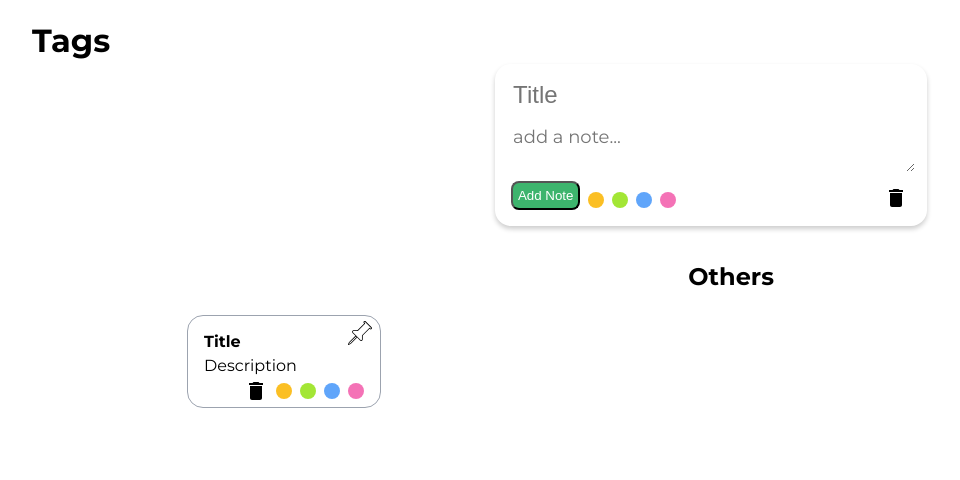
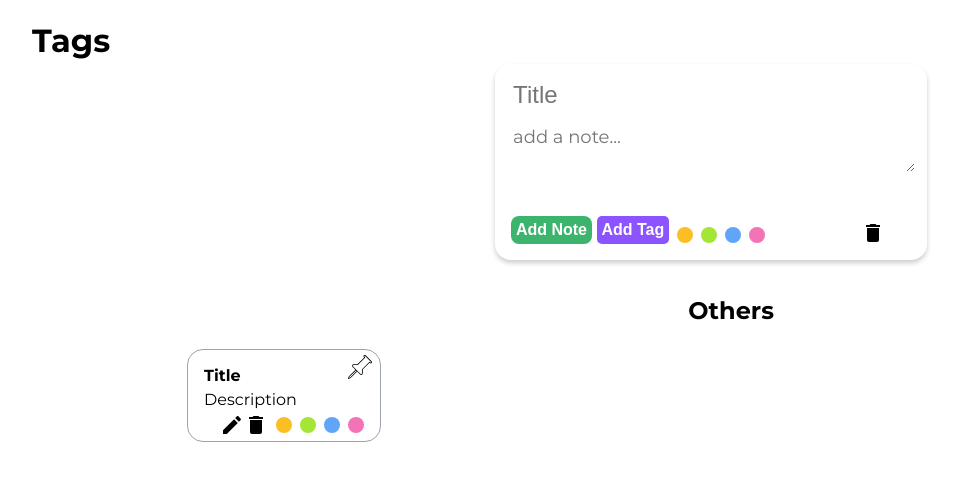
Before and after one commit to amansethi00/gkeep_react, a React (Create React App) app: page / in a window 1280 px wide. Both pictures are taken after a click on the element "add note". Shown: the top 480 px of the page, without its empty margins (0-960 px from the left). Built offline with nearby package versions, Linux system fonts and the light colour scheme.

Commit message:
feat:add tag in input component

```diff
--- a/package.json
+++ b/package.json
@@ -12,6 +12,7 @@
     "node-sass": "^5.0.0",
     "react": "^17.0.1",
     "react-dom": "^17.0.1",
+    "react-modal": "^3.12.1",
     "react-scripts": "4.0.2",
     "uuid": "^8.3.2",
     "web-vitals": "^1.0.1"
--- a/src/App.js
+++ b/src/App.js
@@ -14,16 +14,21 @@ const todo = [
     pin: false,
     label: "",
     bgColor: "",
+    edit: false,
   },
 ];
 function App() {
   const [input, showInput] = useState(false);
-  const [userinput, setUserinput] = useState("");
+  const [userinput, setUserinput] = useState({edit: false, tag: []});
   const [todos, setTodos] = useState(todo);
   const [pinnedTodos, setPinnedTodos] = useState([]);
-
-  console.log(todos);
-  console.log(pinnedTodos);
+  const [tag, setTag] = useState({
+    state: false,
+    tags: ["todo", "add to class notes"],
+  });
+  // console.log(todos);
+  // console.log(pinnedTodos);
+  // console.log(tag);
   return (
     <div className="App">
       <div className="gkeep">
@@ -44,6 +49,8 @@ function App() {
               setTodos={setTodos}
               setPinnedTodos={setPinnedTodos}
               todos={todos}
+              setTag={setTag}
+              tag={tag}
             />
           )}
           <ul>
--- a/src/App.scss
+++ b/src/App.scss
@@ -33,6 +33,7 @@ body {
 }
 
 .input-div {
+  position: relative;
   margin: auto;
   width: 25rem;
   border: 1px solid black;
--- a/src/components/Footer.js
+++ b/src/components/Footer.js
@@ -1,9 +1,12 @@
 // import {FontAwesomeIcon} from "@fortawesome/react-fontawesome";
 // import {faCoffee} from "@fortawesome/free-solid-svg-icons";
 import {ReactComponent as Delete} from "../svg/delete-24px.svg";
+import {ReactComponent as Edit} from "../svg/mode-24px.svg";
+import {ReactComponent as Add} from "../svg/add-24px.svg";
 // import {ReactComponent as Add} from "../svg/add-24px.svg";
 import "./index.css";
-export function Footer({id, setTodos}) {
+
+export function Footer({id, setTodos, edit}) {
   const clickHandler = (id) => {
     setTodos((todo) => todo.filter((e) => e.id !== id));
   };
@@ -14,10 +17,26 @@ export function Footer({id, setTodos}) {
       )
     );
   };
+  const editHandler = (id) => {
+    setTodos((todo) =>
+      todo.map((e) => (e.id === id ? {...e, edit: !e.edit} : e))
+    );
+  };
+
   return (
     <div className="footer">
       {/* <spanclassName="delete"> */}
       {/* <FontAwesomeIcon icon={faCoffee} /> */}
+
+      {edit === false ? (
+        <Edit className="delete-svg" onClick={() => editHandler(id)} />
+      ) : (
+        // <Add onClick={() => editHandler(id)} />
+        <button className="button-edit" onClick={() => editHandler(id)}>
+          <Add></Add>
+        </button>
+      )}
+
       <Delete onClick={() => clickHandler(id)} className="delete-svg" />
       {/* </spanclassName=> */}
       <span
@@ -36,7 +55,6 @@ export function Footer({id, setTodos}) {
         onClick={() => changeColor(id, "#f472b6")}
         className="color color-4"
       ></span>
-
       {/* <Add className="addLabel-icon">+</Add>
        */}
     </div>
--- a/src/components/Input.js
+++ b/src/components/Input.js
@@ -8,9 +8,15 @@ export function Input({
   setTodos,
   setPinnedTodos,
   todos,
+  setTag,
+  tag,
 }) {
   const inputTitleHandler = (event) => {
-    setUserinput({...userinput, title: event.target.value, id: uuidv4()});
+    setUserinput({
+      ...userinput,
+      title: event.target.value,
+      id: uuidv4(),
+    });
   };
   const inputDescriptionHandler = (event) => {
     setUserinput({
@@ -21,19 +27,36 @@ export function Input({
     });
   };
   const addButtonHandler = () => {
-    if (userinput !== "") {
+    if (userinput.description && userinput.title) {
       setTodos([...todos, userinput]);
-      setUserinput("");
+      setUserinput({edit: false, tag: []});
       showInput(!input);
+    } else {
+      alert("Please enter title and/or description");
     }
   };
   const closeButtonHandler = () => {
     showInput(!input);
-    setUserinput("");
+    setUserinput({edit: false, tag: []});
   };
   const changeColor = (color) => {
     setUserinput({...userinput, color: color});
   };
+  const addTagButton = () => {
+    setTag({...tag, state: !tag.state});
+  };
+  const addToTag = (event) => {
+    if (event.key === "Enter" && event.target.value !== "") {
+      setTag({...tag, tags: [...tag.tags, event.target.value]});
+    }
+  };
+  const addToTodo = (selectTag) => {
+    if (userinput.tag.filter((s) => s === selectTag).length === 0) {
+      setUserinput({...userinput, tag: [...userinput.tag, selectTag]});
+    }
+  };
+  console.log(userinput);
+  //   console.log(tag);
   return (
     <div>
       <div className="input-div" style={{backgroundColor: userinput.color}}>
@@ -49,10 +72,38 @@ export function Input({
             onChange={inputDescriptionHandler}
           ></textarea>
         </div>
+        <div className="tag-view">
+          {userinput.tag.map((x) => {
+            return <span className="tag-selected">#{x}</span>;
+          })}
+        </div>
+        <div className="footer-input">
+          {" "}
           <button onClick={addButtonHandler} className="button-add">
             Add Note
           </button>
-
+          {tag.state === false ? (
+            <button className="button-tag" onClick={addTagButton}>
+              Add Tag
+            </button>
+          ) : (
+            <button className="button-tag" onClick={addTagButton}>
+              Close Tag
+            </button>
+          )}
+          {tag.state ? (
+            <div className="div-addTag">
+              <label>Add label</label>
+              <input onKeyDown={addToTag} className="input-tag"></input>
+              {tag.tags.map((s) => (
+                <button className="button-tag" onClick={() => addToTodo(s)}>
+                  #{s}
+                </button>
+              ))}
+            </div>
+          ) : (
+            <></>
+          )}
           <span
             onClick={() => changeColor("#fbbf24")}
             className="color color-1 "
@@ -74,5 +125,6 @@ export function Input({
           </span>
         </div>
       </div>
+    </div>
   );
 }
--- a/src/components/Todo.js
+++ b/src/components/Todo.js
@@ -1,5 +1,6 @@
 import {Footer} from "./Footer";
 import {ReactComponent as Pin} from "../svg/push-pin.svg";
+
 export function Todo({prev, setPinnedTodos, todos, pinnedTodos, setTodos}) {
   const pinToggler = (id) => {
     if (todos.filter((e) => e.id === id).length > 0) {
@@ -10,16 +11,36 @@ export function Todo({prev, setPinnedTodos, todos, pinnedTodos, setTodos}) {
       setPinnedTodos((prev) => prev.filter((e) => e.id !== id));
     }
   };
+
   return (
     <div className="todo" style={{backgroundColor: prev.color}}>
       <div className="todo-head">
-        <div className="todo-title">{prev.title}</div>
+        {prev.edit === false ? (
+          <>
+            <div className="todo-title" id="title">
+              {prev.title}
+            </div>
+            <div className="todo-description">{prev.description}</div>
+          </>
+        ) : (
+          <>
+            <input
+              defaultValue={prev.title}
+              className="edit-title"
+              id="e-title"
+            ></input>
+            <textarea
+              defaultValue={prev.description}
+              className="edit-description"
+            ></textarea>
+          </>
+        )}
+
         <span onClick={() => pinToggler(prev.id)}>
           <Pin className="pinned-pin" />
         </span>
       </div>
 
-      <div className="todo-description">{prev.description}</div>
       <Footer
         setTodos={
           todos.filter((e) => e.id === prev.id).length > 0
@@ -27,6 +48,7 @@ export function Todo({prev, setPinnedTodos, todos, pinnedTodos, setTodos}) {
             : setPinnedTodos
         }
         id={prev.id}
+        edit={prev.edit}
       />
     </div>
   );
--- a/src/components/index.css
+++ b/src/components/index.css
@@ -45,6 +45,99 @@
 }
 .button-close {
   position: relative;
-  left: 13rem;
+  left: 6rem;
   top: 10px;
 }
+
+button {
+  background: #8c54ff;
+  border: 0;
+  border-radius: 5px;
+  color: #fff;
+  cursor: pointer;
+  font-size: 16px;
+  font-weight: 600;
+  padding: 10px 15px;
+  transition: transform 100ms ease-out;
+}
+button:hover {
+  background: #682ede;
+  transform: scale(1.1);
+}
+.color {
+  transition: transform 100ms ease-out;
+}
+.color:hover {
+  transform: scale(1.1);
+}
+.edit-title {
+  font-size: x-large;
+  width: 100%;
+  outline: none;
+  border-width: 0px;
+  background: transparent;
+}
+.edit-description {
+  padding-top: 1rem;
+  border-width: 0px;
+  width: 100%;
+  font-family: "Montserrat", sans-serif;
+  background: transparent;
+  outline: none;
+}
+.edit-description:hover {
+  outline: none;
+}
+.button-edit {
+  font-size: 10px;
+  padding: 0px;
+  margin-left: 1rem;
+  margin-bottom: auto;
+}
+.div-addTag {
+  position: absolute;
+  height: auto;
+  width: 10rem;
+  left: 5rem;
+  top: 40px;
+  border: 1px solid black;
+  padding: 1rem;
+  background-color: white;
+  border-radius: 0.2rem;
+  z-index: 2;
+  display: inline-flex;
+  flex-wrap: wrap;
+  word-break: break-all;
+}
+.input-tag {
+  width: 100%;
+  border-radius: 1rem;
+}
+.button-tag {
+  list-style: none;
+  display: inline;
+  padding: 0.3rem;
+  margin-left: 0.3rem;
+}
+.tag-selected {
+  height: 1rem;
+  border: 1px solid green;
+  padding: 0.2rem;
+  margin: 0.2rem;
+  word-wrap: break-word;
+}
+.green {
+  background-color: green;
+}
+.tag-view {
+  width: 100%;
+  display: inline-flex;
+  word-wrap: break-word;
+  flex-wrap: wrap;
+  margin: 0.1rem;
+}
+.footer-input {
+  position: relative;
+  bottom: 0px;
+  margin-top: 1rem;
+}
```
Also changed, not shown: src/svg/mode-24px.svg (added), 1 other file (tests, documents, lock files or other folders). Lines whose indentation alone changed are shown as unchanged.
